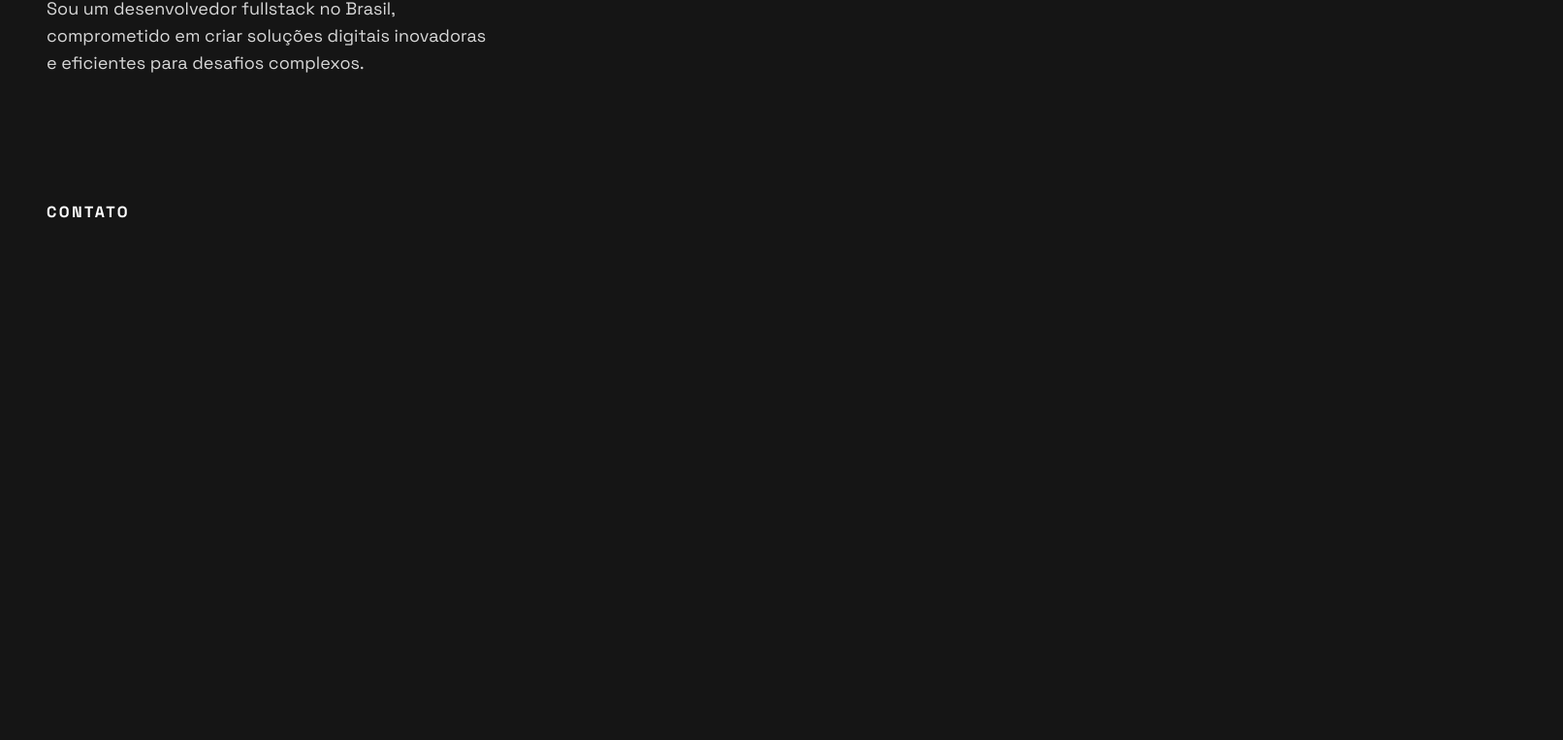
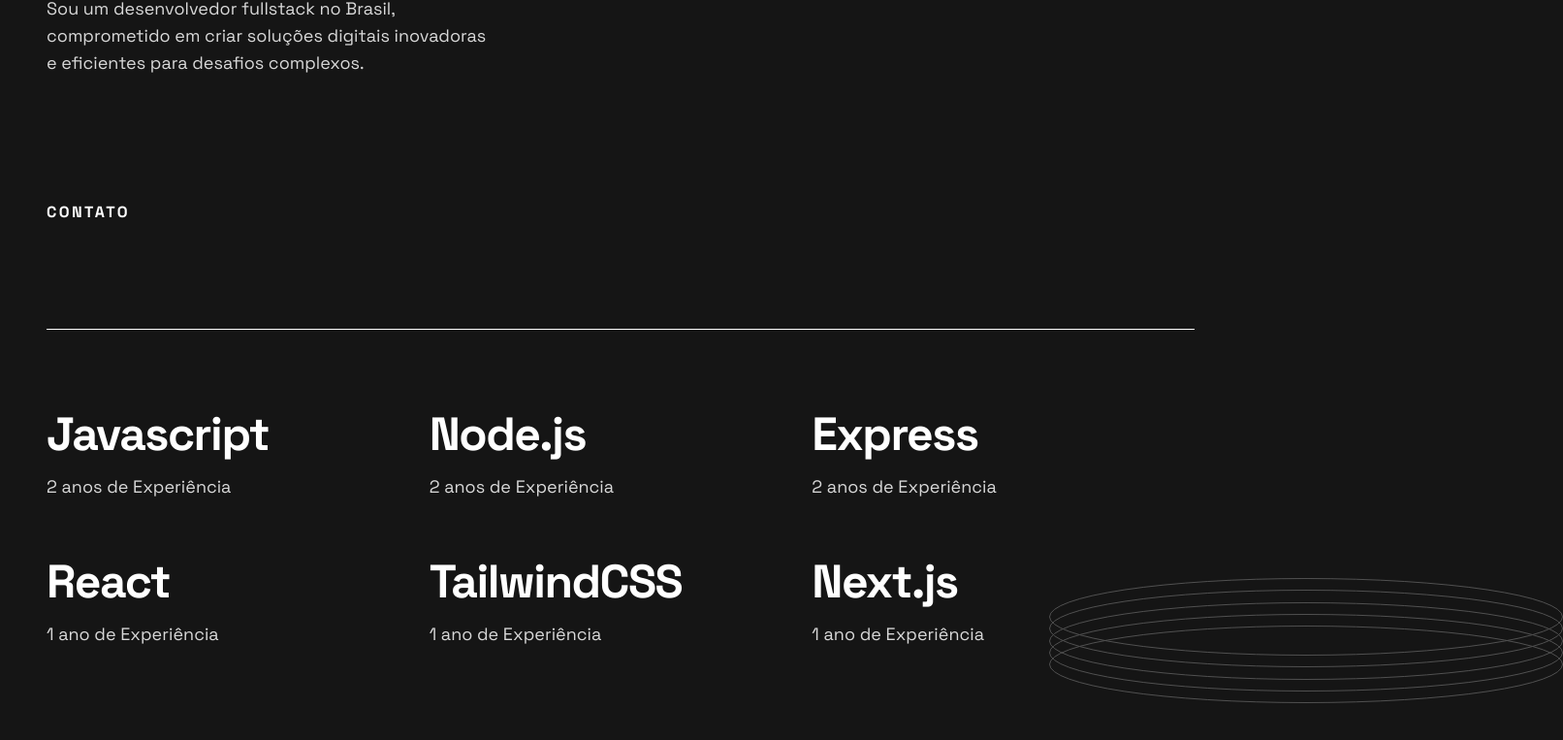
Before and after one commit to evans-costa/portfolio, a Next.js app: page / in a window 1280 px wide. Shown: the part 481-1244 px from the top of the page at 97% size, 1612 px wide, since content can reach past the window. Before the commit the page ends 800 px from the top, so only its background shows below. Built offline with nearby package versions, Linux system fonts and the light colour scheme.

Commit message:
Create Experience section

```diff
--- /dev/null
+++ b/src/app/components/experienceList.js
@@ -0,0 +1,10 @@
+import ExperienceTag from "./experienceTag";
+import { experience } from "../lib/experience-data";
+
+export default function ExperienceList() {
+  return experience.map((experience) => (
+    <div key={experience.id}>
+      <ExperienceTag years={experience.years} name={experience.name} />
+    </div>
+  ));
+}
--- /dev/null
+++ b/src/app/components/experienceTag.js
@@ -0,0 +1,10 @@
+export default function ExperienceTag({ name, years }) {
+  return (
+    <div className="flex flex-col gap-3">
+      <h2 className="text-white">{name}</h2>
+      <span className="text-gray">
+        {years} {years > 1 ? "anos" : "ano"} de Experiência
+      </span>
+    </div>
+  );
+}
--- /dev/null
+++ b/src/app/lib/experience-data.js
@@ -0,0 +1,32 @@
+export const experience = [
+  {
+    id: 1,
+    name: "Javascript",
+    years: 2,
+  },
+  {
+    id: 2,
+    name: "Node.js",
+    years: 2,
+  },
+  {
+    id: 3,
+    name: "Express",
+    years: 2,
+  },
+  {
+    id: 4,
+    name: "React",
+    years: 1,
+  },
+  {
+    id: 5,
+    name: "TailwindCSS",
+    years: 1,
+  },
+  {
+    id: 6,
+    name: "Next.js",
+    years: 1,
+  },
+];
--- a/src/app/page.js
+++ b/src/app/page.js
@@ -1,38 +1,48 @@
 import GitHubIcon from "../app/ui/github-icon";
 import LinkedInIcon from "../app/ui/linkedin-icon";
 import PatternRings from "../app/ui/pattern-rings";
+import ExperienceList from "../app/components/experienceList";
 
 export default function Home() {
   return (
-    <main className='mx-auto max-w-screen-xl min-h-screen flex-col items-center justify-between px-12 py-10'>
-      <header className='w-auto flex flex-col justify-between'>
-        <div className='flex flex-row justify-between w-full'>
-          <span className='text-white text-3xl tracking-[0.5px] font-bold'>evandrocosta.dev</span>
-          <span className='flex gap-8'>
+    <main className="mx-auto max-w-screen-xl min-h-screen flex-col items-center justify-between px-12 py-10">
+      <header className="w-auto flex flex-col justify-between">
+        <div className="flex flex-row justify-between w-full">
+          <span className="text-white text-3xl tracking-[0.5px] font-bold">
+            evandrocosta.dev
+          </span>
+          <span className="flex gap-8">
             <GitHubIcon />
             <LinkedInIcon />
           </span>
         </div>
 
-        <div className='w-[710px] relative flex flex-col items-start my-32'>
-          <div className='absolute -top-16 -left-[130px]'>
+        <div className="w-[710px] relative flex flex-col items-start my-32">
+          <div className="absolute -top-16 -left-[130px]">
             <PatternRings />
           </div>
-          <h1 className='text-white mb-2'>
+          <h1 className="text-white mb-2">
             Bom te ver aqui! <br />
-            <span className='text text-underline'>Eu sou Evandro Costa.</span>
+            <span className="text text-underline">Eu sou Evandro Costa.</span>
           </h1>
-          <p className='text-gray'>
+          <p className="text-gray">
             Sou um desenvolvedor fullstack no Brasil, <br />
-            comprometido em criar soluções digitais inovadoras <br /> e eficientes para desafios
-            complexos.
+            comprometido em criar soluções digitais inovadoras <br /> e
+            eficientes para desafios complexos.
           </p>
         </div>
 
-        <span className='pb-3 w-fit text-white font-bold tracking-[0.15em] link link-underline text-base'>
+        <span className="pb-3 w-fit text-white font-bold tracking-[0.15em] link link-underline text-base">
           CONTATO
         </span>
       </header>
+
+      <section className="relative mt-24 mb-36 pt-20 border-t border-white grid grid-cols-3 gap-y-14">
+        <ExperienceList />
+        <div className="absolute top-64 -right-[380px]">
+          <PatternRings />
+        </div>
+      </section>
     </main>
   );
 }
```
